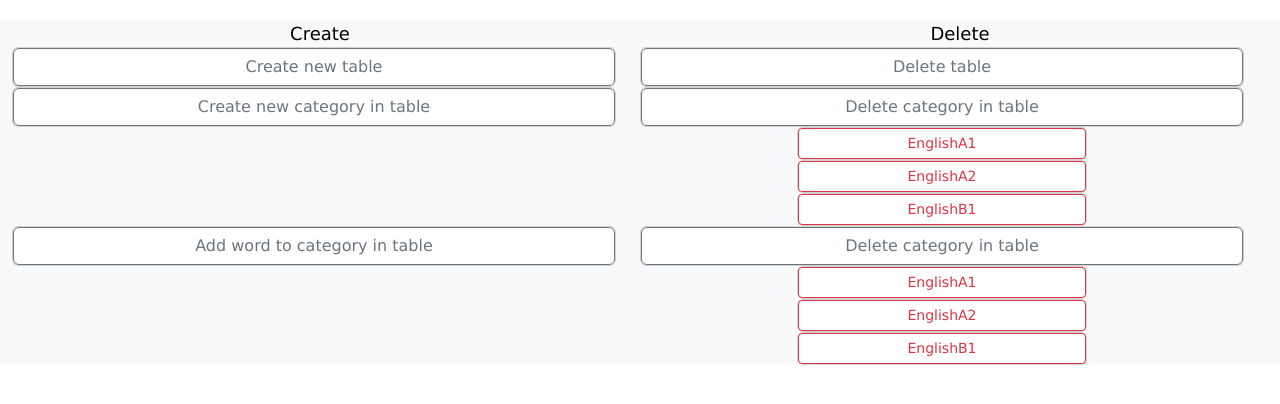
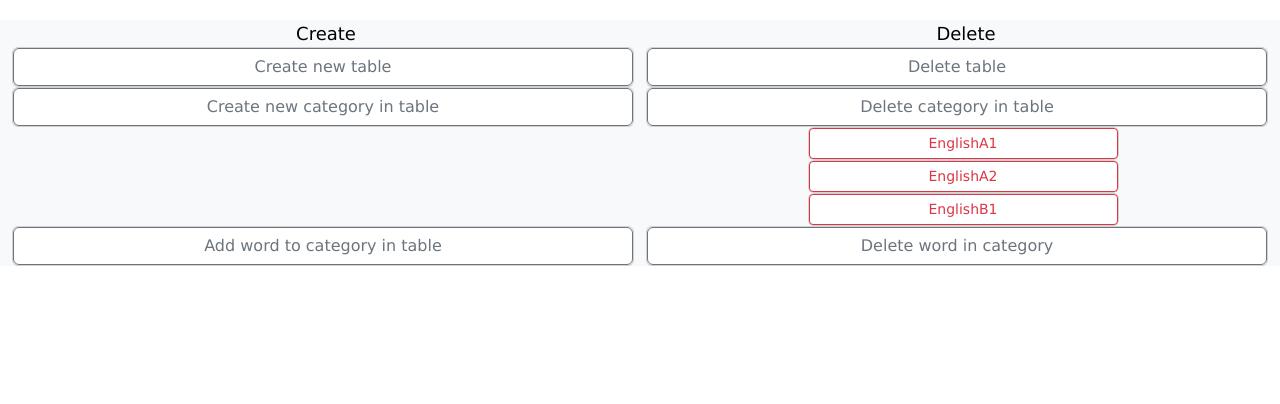
Before and after one commit to Hikyn/anki-based-web-learning, a Flask app: page /manage in a window 1280 px wide, after a click on "Delete category in table". Shown: the part 56-460 px from the top of the page. Run offline with Flask 2, Linux system fonts and the light colour scheme; some libraries are stand-ins or nearby versions.

Commit message:
Add/delete functionality to /manage page. Words in categories show up in overwiev if we click on category

```diff
--- a/app.py
+++ b/app.py
@@ -74,12 +74,17 @@ def dCategoryFromTable(table, category, id):
     db.execute("DELETE FROM userTables WHERE main_table = ? AND category = ? AND user_id = ?", table, category, id)
     return
 
+def dWordFromCategory(table, category, word, id):
+    db.execute("DELETE FROM userTables WHERE main_table = ? AND category = ? AND words = ? AND user_id = ?", table, category, word, id)
+    return
+
 
 # Function to read all tables belonging to user's id
 def readTables(id):
     userTables = db.execute("SELECT DISTINCT main_table FROM userTables WHERE user_id = ? ORDER BY main_table ASC", id)
     # print(userTables[0]["main_table"])
     return userTables
+
 
 
 # Function to read categories from passed tables belonging to user's id
@@ -209,6 +214,22 @@ def deleteCategory():
 
         return redirect("/manage")
 
+@app.route("/deleteWord", methods=["POST"])
+def deleteWord():
+    print("User visited delete Word page")
+    if request.method == "POST":
+        id = 522
+        strToSplit = request.form.get("request")
+        word = request.form.get("word")
+        print(strToSplit.split("-"))
+        strToSplit = strToSplit.split("-")
+        table = strToSplit[0]
+        category = strToSplit[1]
+        print(f"Trying to delete from table {table} category {category} WORD {word}")
+        dWordFromCategory(table, category, word, id)
+
+        return redirect("/manage")
+
 # Tests for urls at the start of flask server
 # with app.test_request_context():
 #    print(url_for("index"))
--- a/static/styles.css
+++ b/static/styles.css
@@ -6,11 +6,25 @@
     height:5px;
 }
 
-.row {
+.row>* {
     color:black;
+    padding-right: 0px;
+}
+
+.noMargin {
+    margin-left: 0px !important;
+    margin-right: 0px !important;
+}
+
+.noPadding {
+    padding-right: 0px !important;
+    padding-left: 0px !important;
+}
+.centered {
+    text-align: center;
+    margin: auto;
 
 }
-
 .header-1 {
     font-size: large;
     font-family: verdana;
--- a/templates/manage.html
+++ b/templates/manage.html
@@ -180,11 +180,11 @@
             </div>
             <div class="col-sm-6 header-1">
                 <div class="card card-block">
-                    <a class="btn btn-outline-secondary" href="#delete2" role="button" data-bs-toggle="collapse" aria-expanded="false" aria-controls="delete2">
-                        Delete category in table
+                    <a class="btn btn-outline-secondary" href="#delete3" role="button" data-bs-toggle="collapse" aria-expanded="false" aria-controls="delete3">
+                        Delete word in category
                     </a>
                 </div>
-                <div class="col-sm-12 flex-md-last collapse" id="delete2">
+                <div class="col-sm-12 flex-md-last collapse" id="delete3">
                     {% for table in userTables %}
                     <div class="row header-2">
                         <div class="col-sm-3">
@@ -197,7 +197,7 @@
                                 </a>
                             </div>
                             <div class="col-sm-12 flex-md-last collapse" id="table{{ table["main_table"] }}">
-                                <form action="/deleteCategory" method="post">
+                                <form action="/deleteWord" method="post">
                                     <div class="createSpace"></div>
                                     <select class="form-control col-sm-12" name="request" id="request">
                                         {% for unit in categories %}
@@ -207,6 +207,9 @@
                                         {% endfor %}
                                     </select>
                                     <div class="createSpace"></div>
+                                    <div class="mb-6">
+                                        <input autocomplete="off" class="form-control col-sm-6" id="word" name="word" placeholder="Word to delete" type="text">
+                                    </div>
                                     <div class="mb-3 btn-center">
                                         <button class="btn btn-danger" type="submit">Delete</button>
                                     </div>
```
Also changed, not shown: templates/index.html (+10 -22 lines), app.db.
